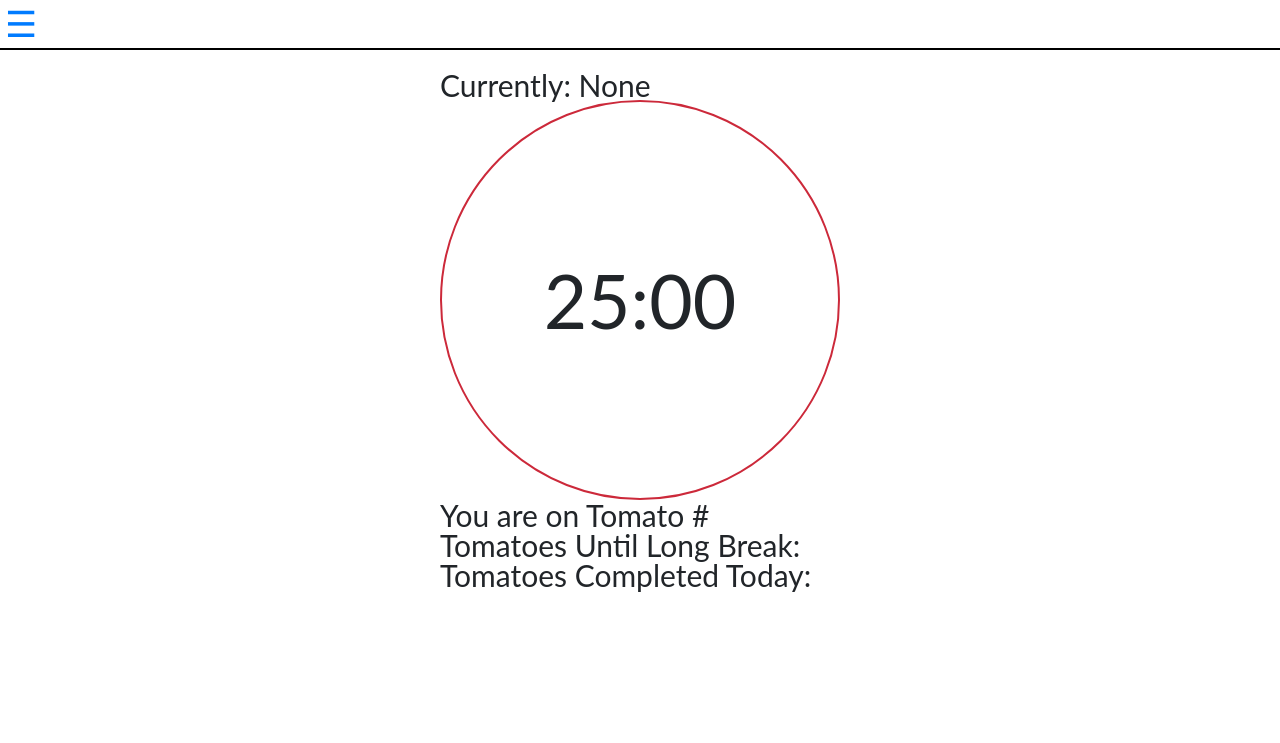
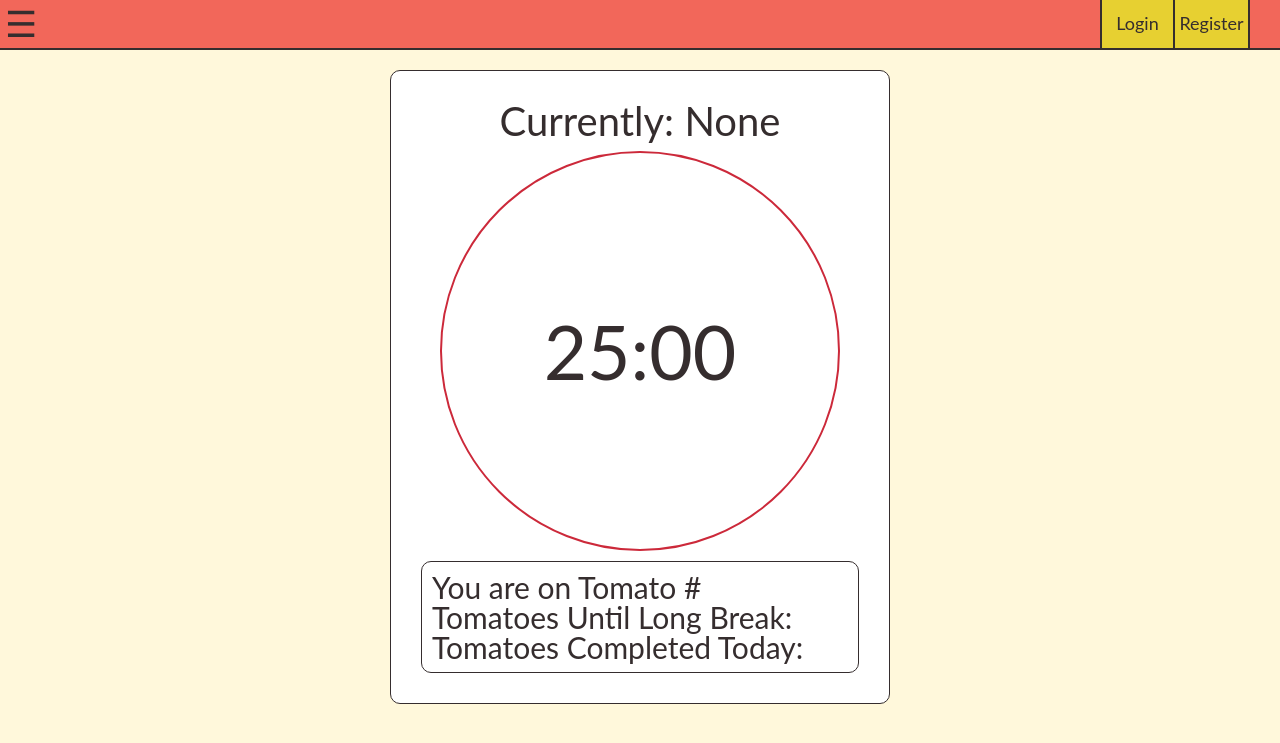
Before and after one commit to mattchere/tomato-app, a Django app: template tracker/templates/tracker/timer.html in a window 1280 px wide. Shown: the top 743 px of the page. Run offline with Django 3.2, Linux system fonts and the light colour scheme; the template is opened without the code that fills it, so the values that code supplies are empty; some libraries are stand-ins or nearby versions.

Commit message:
Update styling on all pages

```diff
--- a/tracker/static/css/styles.css
+++ b/tracker/static/css/styles.css
@@ -1,7 +1,22 @@
 @import url("reset.css");
 
 body {
+  background-color: #FFF8DB;
+  color: #352D2E;
   font-family: "Lato", sans-serif;
+}
+a {
+  color: #352D2E;
+}
+
+/*
+  Clearfix
+*/
+
+.clearfix::after {
+  clear: both;
+  content: "";
+  margin: 0;
 }
 
 /*
@@ -11,17 +26,17 @@ body {
 h1 {
   font-size: 50px;
 }
-
 h2 {
+  font-size: 40px;
+}
+h3 {
   font-size: 30px;
 }
-
-h3 {
-  font-size: 20px;
-}
-
 p {
   font-size: 30px;
+}
+.heading {
+  text-align: center;
 }
 
 /*
@@ -30,50 +45,85 @@ p {
 
 /* Sidebar nav */
 .sidenav {
+  background-color: #FFF8DB;
   height: 100%;
   width: 0;
   position: fixed;
   z-index: 1;
   top: 0;
   left: 0;
-  background-color: #cc293a;
   overflow-x: hidden;
   -webkit-transition: 0.3s;
   transition: 0.3s;
 }
 .sidenav .link {
+  background-color: #E7D031;
+  border-bottom: 1px solid #352D2E;
   padding: 8px 8px 8px 25px;
   text-decoration: none;
   font-size: 25px;
-  color: #818181;
   display: block;
 }
 .sidenav .link:hover {
-  color: #f1f1f1;
+  color: #352D2E;
+  background-color: #EEE080;
 }
 .show-side {
-  -webkit-box-shadow: 1px 0 5px 1px black;
-  box-shadow: 1px 0 5px 1px black;
+  -webkit-box-shadow: 1px 0 5px 1px #352D2E;
+  box-shadow: 1px 0 5px 1px #352D2E;
   width: 250px;
-}
-.sidenav-content {
-  border: 2px solid black;
-  padding-left: 8px;
 }
 
 /* Topbar nav */
-.nav {
-  background-color: white;
-  border-bottom: 2px solid black;
+.nav-bar {
+  background-color: #F2675A;
+  border-bottom: 2px solid #352D2E;
+  width: 100%;
   height: 50px;
+}
+.toggler-container {
+  display: inline-block;
   padding: 5px 0 0 5px;
+  width: 50px;
 }
 .sidenav-toggler {
   font-size: 36px;
   cursor: pointer;
 }
 .sidenav-toggler:hover {
+  color: #483E3F;
   text-decoration: none;
+}
+.reg-info {
+  float: right;
+  height: 50px;
+  margin-right: 30px;
+}
+.curr-user-text,
+.reg-link {
+  font-size: 18px;
+  display: inline-block;
+}
+.curr-user-text {
+  margin-right: 20px;
+}
+.reg-link {
+  border: 2px solid #352D2E;
+  border-top: 0;
+  background-color: #E7D031;
+  cursor: pointer;
+  height: 50px;
+  padding-top: 14px;
+  text-align: center;
+  width: 75px;
+}
+.reg-link:hover {
+  background-color: #EEE080;
+  color: #352D2E;
+  text-decoration:none;
+}
+#register {
+  border-left: 0;
 }
 
 
@@ -197,19 +275,21 @@ p {
 /*
   Timer
 */
-.main {
-  width: 400px;
+.timer-main {
+  background-color: white;
+  border: 1px solid #352D2E;
+  border-radius: 10px;
   margin: 20px auto;
+  padding: 30px;
+  width: 500px;
 }
-
-.timer:hover {
-  cursor: pointer;
-}
-
 .timer {
   border: 2px solid#CC293A;
   border-radius: 100%;
+  width: 400px;
   height: 400px;
+  margin: 10px auto;
+
   display: -webkit-box;
   display: -ms-flexbox;
   display: flex;
@@ -220,18 +300,35 @@ p {
   -ms-flex-align: center;
   align-items: center;
 }
-
+.timer:hover {
+  cursor: pointer;
+}
 .timer p {
   font-size: 75px;
 }
-
 .no-select {
   -webkit-user-select: none;
   -moz-user-select: none;
   -ms-user-select: none;
   user-select: none;
 }
+.info {
+  border: 1px solid #352D2E;
+  border-radius: 10px;
+  padding: 10px;
+}
 
+/* Sidebar settings */
+.settings-container {
+  background-color: white;
+  border: 1px solid #352D2E;
+  border-radius: 5px;
+  margin: 10px;
+  padding: 5px;
+}
+.settings-label {
+  display: inline-block;
+}
 .setting {
   display: inline-block;
 }
--- a/tracker/templates/base_generic.html
+++ b/tracker/templates/base_generic.html
@@ -17,13 +17,26 @@
   </head>
   <body>
 
-    <nav class="nav">
-      <a class="sidenav-toggler" href="#" onclick="openNav()">&#9776;</a>
+    <nav class="nav-bar clearfix">
+      <div class="toggler-container">
+        <a class="sidenav-toggler" href="#" onclick="openNav()">&#9776;</a>
+      </div>
+      <div class="reg-info">
+        {% if user.is_authenticated %}
+          <p class="curr-user-text">Logged in as: {{ user.username }}</p>
+          <a class="reg-link" href="{% url 'logout' %}">Logout</a>
+        {% else %}
+          <a class="reg-link" href="{% url 'login' %}">Login</a><!--
+          --><a class="reg-link" id="register" href="{% url 'signup' %}">Register</a>
+        {% endif %}
+      </div>
     </nav>
 
     <div id="sidenav" class="sidenav">
-      <div class="nav">
-        <a href="#" class="sidenav-toggler" onclick="closeNav()">&#9776;</a>
+      <div class="nav-bar">
+        <div class="toggler-container">
+          <a href="#" class="sidenav-toggler" onclick="closeNav()">&#9776;</a>
+        </div>
       </div>
       <a href="{% url 'timer' %}" class="link">Timer</a>
       <a href="{% url 'profile' %}" class="link">Profile</a>
--- a/tracker/templates/tracker/countdown.html
+++ b/tracker/templates/tracker/countdown.html
@@ -2,7 +2,8 @@
 
 {% block content %}
 
-  <div class="container">
+  <div class="countdown-main">
+    <h2 class="heading countdown-heading">Countdowns</h2>
     <ul class="countdown-list">
 
     </ul>
--- a/tracker/templates/tracker/timer.html
+++ b/tracker/templates/tracker/timer.html
@@ -27,10 +27,10 @@
   <audio src="{% static 'js/solemn.wav' %}" id="audio">
   </audio>
 
-  <div class="main">
-    <heading class="header">
-      <h2>Currently: <span id="current">None</span></h2>
-    </heading>
+  <div class="timer-main">
+    <div class="header">
+      <h2 class="heading">Currently: <span id="current">None</span></h2>
+    </div>
     <div class="timer">
         <p class="no-select">25:00</p>
     </div>
```
Also changed, not shown: other parts of tracker/static/css/styles.css (+52 -24 lines), tracker/static/js/countdown.js (+15 -7 lines), tracker/templates/registration/login.html (+9 -7 lines), tracker/templates/registration/signup.html (+6 -6 lines), tracker/templates/tracker/profile.html (+7 -7 lines).
